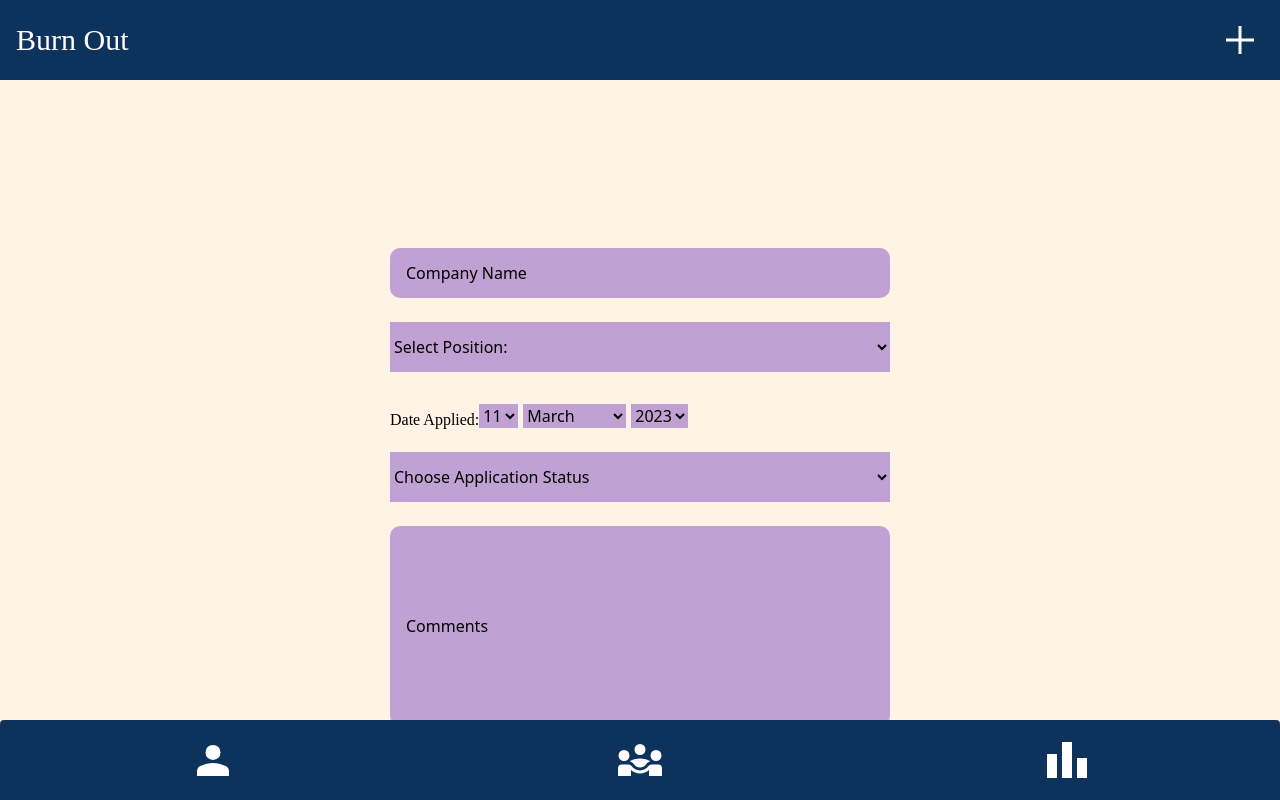
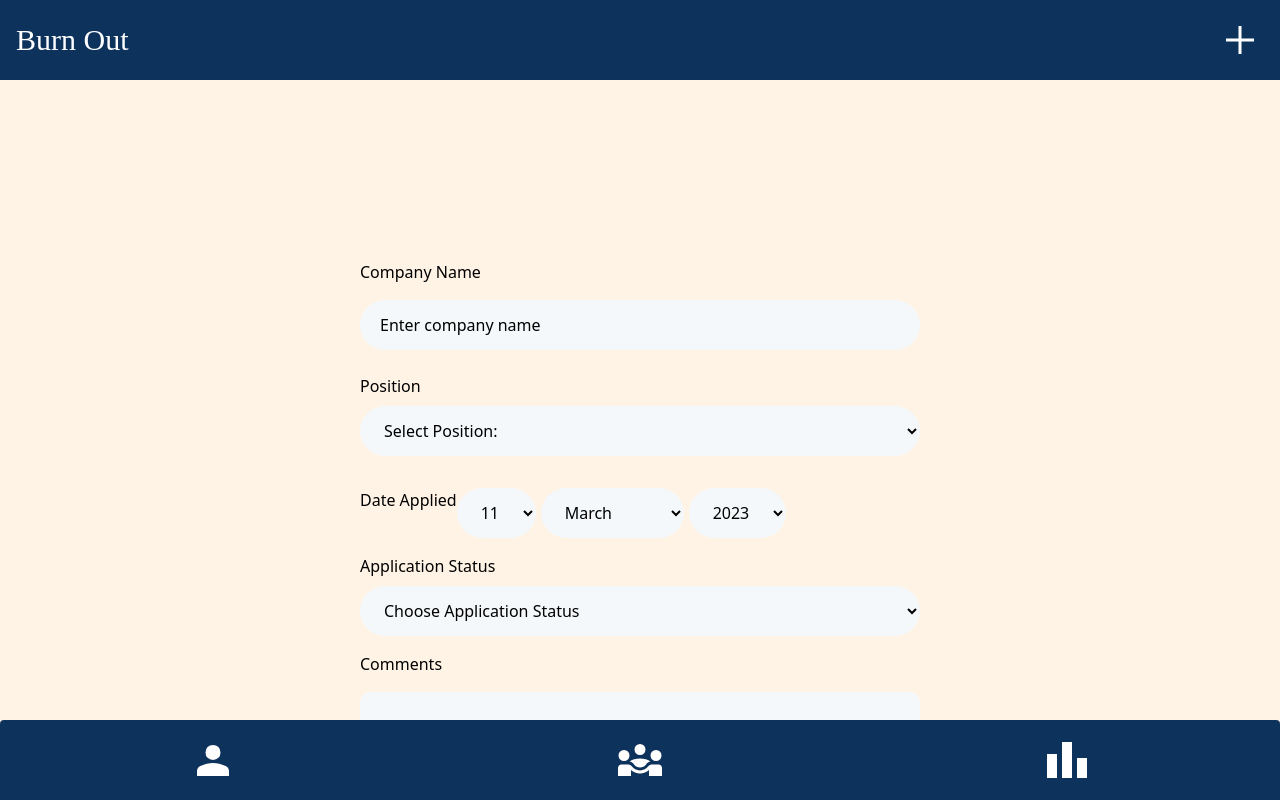
Before and after one commit to MinjiKong/BurnOut, a React (Create React App) app: page /applicationform in a window 1280 px wide. Shown: the top 800 px of the page. Built offline with nearby package versions, Linux system fonts and the light colour scheme; a web font is replaced by a local one.

Commit message:
update styling for application form.

```diff
--- a/src/components/ApplicationForm.jsx
+++ b/src/components/ApplicationForm.jsx
@@ -62,9 +62,7 @@ function ApplicationForm() {
 
     const date = new Date(`${year}-${month}-${day}`);
     const formattedDate = date.toISOString().substring(0,10);
-
     setDateApplied(formattedDate);
-    const randomNumber = Math.round(Math.random() * 100);
     const communityID = uuidv4();
 
     const applicationData = {
@@ -78,25 +76,19 @@ function ApplicationForm() {
 
     DataInterface.createApplication(applicationData);
 
-    // useEffect(() => {
-    //   DataInterface.createApplication(applicationData);
-    // }, [])
-
-    // console.log(`Submitted: ${companyName} ${position} ${dateApplied} ${applicationStatus} ${comments} ${day} ${month} ${year}`)
-
   }
 
   return (
 
-    <form onSubmit={handleSubmit} className="form-container" style={{ width: "500px", margin: "20vh auto", height: "100vh" }}>
+<form onSubmit={handleSubmit} className="form-container" style={{ maxWidth: "600px", margin: "20vh auto", padding: "20px", height: "100vh" }}>
   <div className="form-row">
-        <label htmlFor="companyName" className="visually-hidden"></label>
-          <input type="text" id="companyName" placeholder="Company Name" value={companyName} onChange={(e) => setCompanyName(e.target.value)}  style={{height: "50px", backgroundColor: "#C1A1D3"}} />
+    <div className="form-label">Company Name</div>
+    <input type="text" id="companyName" placeholder="Enter company name" value={companyName} onChange={(e) => setCompanyName(e.target.value)}  style={{ height: "50px", backgroundColor: "#F5F8FA", border: "none", borderRadius: "9999px", padding: "0 20px" }} />
   </div>
 
   <div className="form-row">
-        <label htmlFor="position" className="visually-hidden"></label>
-        <select id="position" value={position} onChange={(e) => setPosition(e.target.value)} style={{height: "50px", backgroundColor: "#C1A1D3"}}>
+    <div className="form-label">Position</div>
+    <select id="position" value={position} onChange={(e) => setPosition(e.target.value)} style={{ height: "50px", backgroundColor: "#F5F8FA", border: "none", borderRadius: "9999px", padding: "0 20px" }}>
       <option value="" >Select Position:</option>
       {Object.values(jobPosition).map((option) =>(
         <option key={option} value={option}>{option}</option>
@@ -105,23 +97,23 @@ function ApplicationForm() {
   </div>
 
   <div className="date-row">
-        <label htmlFor="date" style={{color: 'black'}}>Date Applied:</label>
-        <div>
-          <select id="day" value={day} onChange={(e) => setDay(e.target.value)} style={{backgroundColor: "#C1A1D3", marginRight: "5px"}}>
+    <div className="form-label">Date Applied</div>
+    <div className="date-selectors">
+      <select id="day" value={day} onChange={(e) => setDay(e.target.value)} style={{ height: "50px", backgroundColor: "#F5F8FA", border: "none", borderRadius: "9999px", padding: "0 20px", marginRight: "5px" }}>
         {days}
       </select>
-          <select id="month" value={month < 10 ? "0" + month : month} onChange={(e) => setMonth(e.target.value)} style={{backgroundColor: "#C1A1D3", marginRight: "5px"}}>
+      <select id="month" value={month < 10 ? "0" + month : month} onChange={(e) => setMonth(e.target.value)} style={{ height: "50px", backgroundColor: "#F5F8FA", border: "none", borderRadius: "9999px", padding: "0 20px", marginRight: "5px" }}>
         {months}
       </select>
-          <select id="year" value={year} onChange={(e) => setYear(e.target.value)} style={{backgroundColor: "#C1A1D3", marginRight: "5px"}}>
+      <select id="year" value={year} onChange={(e) => setYear(e.target.value)} style={{ height: "50px", backgroundColor: "#F5F8FA", border: "none", borderRadius: "9999px", padding: "0 20px", marginRight: "5px" }}>
         {years}
       </select>
     </div>
   </div>
 
-
   <div className="form-row">
-        <select id="applicationStatus" value={position} onChange={(e) => setPosition(e.target.value)} style={{height: "50px", backgroundColor: "#C1A1D3"}}>
+    <div className="form-label">Application Status</div>
+    <select id="applicationStatus" value={position} onChange={(e) => setPosition(e.target.value)} style={{ height: "50px", backgroundColor: "#F5F8FA", border: "none", borderRadius: "9999px", padding: "0 20px" }}>
       <option value="">Choose Application Status</option>
       {statusOptions.map((option) =>(
         <option key={option.value} value={option.value}>{option.label}</option>
@@ -129,10 +121,9 @@ function ApplicationForm() {
     </select>
   </div>
 
-
   <div className="form-row">
-        <label htmlFor="comments" className="visually-hidden"></label>
-          <input type="text" id="comments" placeholder="Comments" value={comments} onChange={(e) => setComments(e.target.value)} style={{height: "200px", backgroundColor: "#C1A1D3"}} />
+    <div className="form-label">Comments</div>
+    <input type="text" id="comments" placeholder="Enter comments" value={comments} onChange={(e) => setComments(e.target.value)} style={{ height: "100px", backgroundColor: "#F5F8FA", border: "none", borderRadius: "10px", padding: "10px" }} />
   </div>
 
 
```
Lines whose indentation alone changed are shown as unchanged.
